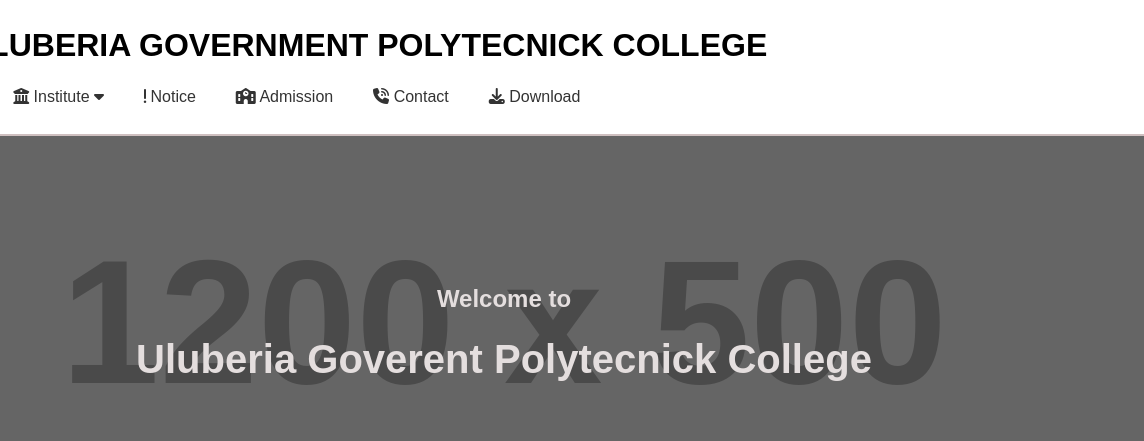
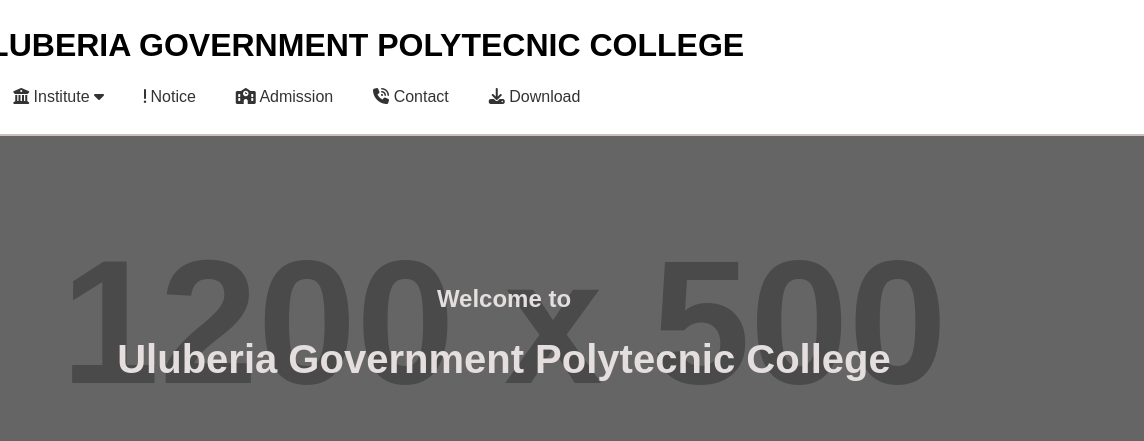
Before and after one commit to subhradip00007/test-5, a plain HTML site: page index.html in a window 1280 px wide. Shown: the top 441 px of the page, 136-1280 px from the left. Drawn offline with Linux system fonts and the light colour scheme; placeholder pictures from the web are drawn by us.

Commit message:
Update index.html

```diff
--- a/index.html
+++ b/index.html
@@ -15,7 +15,7 @@
   <header>
     <div class="logo">
       <img src="logo.png" alt="Logo" />
-      <h1>ULUBERIA GOVERNMENT POLYTECNICK COLLEGE</h1>
+      <h1>ULUBERIA GOVERNMENT POLYTECNIC COLLEGE</h1>
     </div>
     <nav>
       <ul>
@@ -67,7 +67,7 @@
     <section class="hero">
       <div class="overlay">
         <h2>Welcome to</h2>
-        <h1>uluberia goverent polytecnick college</h1>
+        <h1>uluberia government polytecnic college</h1>
       </div>
     </section>
 
```
